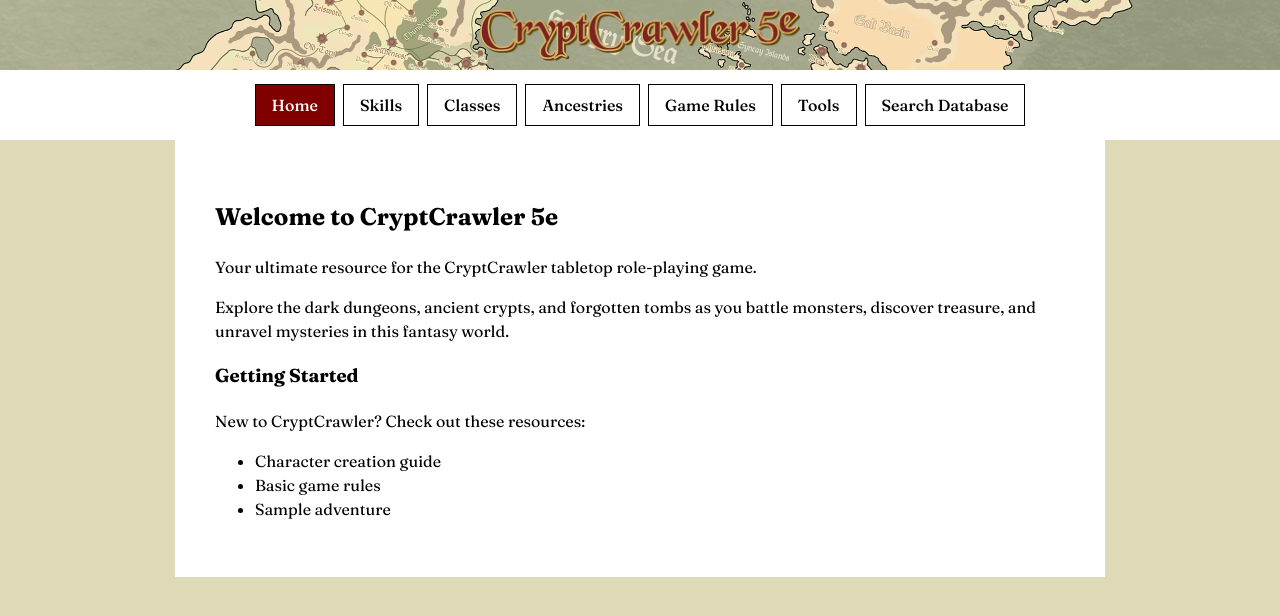
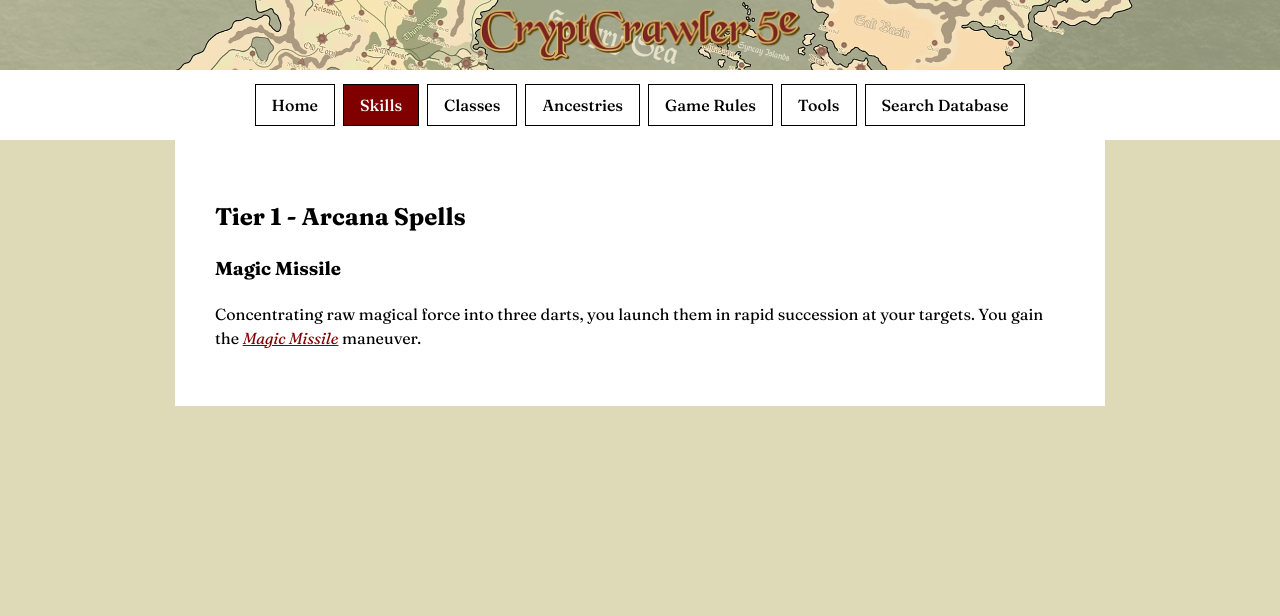
Before and after one commit to henri-hatch/cryptcrawler-website, a React (Vite) app: page /skills/crafting/arcana-spells in a window 1280 px wide. Before the commit this address led to /. Shown: the top 616 px of the page. Built offline with nearby package versions, Linux system fonts and the light colour scheme.

Commit message:
added magic missile

```diff
--- a/src/App.tsx
+++ b/src/App.tsx
@@ -65,7 +65,7 @@ import History from './subpages/skills/history.tsx'
 import Acrobatics from './subpages/skills/acrobatics.tsx'
 
 // Skills Subpages
-import CraftingSpells from './subpages/skill_subpages/crafting_spells.tsx'
+import ArcanaSpells from './subpages/skill_subpages/arcana_spells.tsx'
 
 // Masteries
 import LordGuyLol from './subpages/masteries/lord_guy_lol.tsx'
@@ -167,7 +167,7 @@ function App() {
                 <Route path="/skills/acrobatics" element={<Acrobatics />} />
 
                 {/* Skills Subpages */}
-                <Route path="/skills/crafting/crafting-spells" element={<CraftingSpells />} />
+                <Route path="/skills/crafting/arcana-spells" element={<ArcanaSpells />} />
 
                 {/* Masteries */}
                 <Route path="/skills/persuasion/lord-guy-lol" element={<LordGuyLol />} />
--- a/src/data/maneuver_data.tsx
+++ b/src/data/maneuver_data.tsx
@@ -281,6 +281,13 @@ const maneuverData: ManeuverData[] = [
     category: ["maneuver"]
   },
   {
+    id: "magic-missile",
+    name: "Magic Missile",
+    description: "Concentrating raw magical force into three darts, you launch them in rapid succession at your targets.",
+    maneuverImage: "/manuever-images/Magic Missile.png",
+    category: ["maneuver"]
+  },
+  {
     id: "metamagic",
     name: "Metamagic",
     description: "Use your weapon to deflect an incoming attack, reducing the damage you take.",
--- /dev/null
+++ b/src/subpages/skill_subpages/arcana_spells.tsx
@@ -0,0 +1,21 @@
+import maneuverData from '../../data/maneuver_data';
+import { ManeuverLink } from '../../components/maneuver_modal';
+
+const ArcanaSpells = () => {
+    const magicMissileManeuver = maneuverData.find(m => m.id === "magic-missile");
+
+    return (
+        <>
+            <h2>Tier 1 - Arcana Spells</h2>
+
+            <div>
+                <h3>Magic Missile</h3>
+                {magicMissileManeuver && (
+                    <p>Concentrating raw magical force into three darts, you launch them in rapid succession at your targets. You gain the <ManeuverLink maneuver={magicMissileManeuver} /> maneuver.</p>
+                )}
+            </div>
+        </>
+    )
+};
+
+export default ArcanaSpells;
--- a/src/subpages/skill_subpages/crafting_spells.tsx
+++ /dev/null
@@ -1,20 +0,0 @@
-import maneuverData from '../../data/maneuver_data';
-import { ManeuverLink } from '../../components/maneuver_modal';
-
-const CraftingSpells = () => {
-    const eurekaManeuver = maneuverData.find(m => m.id === "eureka!");
-
-    return (
-        <>
-            <h2>Crafting Spells</h2>
-
-            <div>
-                {eurekaManeuver && (
-                    <p>Your analytical mind allows you to draw connections to things normally unrelated. You gain the <ManeuverLink maneuver={eurekaManeuver} /> maneuver.</p>
-                )}
-            </div>
-        </>
-    )
-};
-
-export default CraftingSpells;
--- a/src/subpages/skills/crafting.tsx
+++ b/src/subpages/skills/crafting.tsx
@@ -7,7 +7,7 @@ const Crafting = () => {
         createManeuverSkillSlot("eureka!"),
         createManeuverSkillSlot("improvised-flash-bomb"),
         createManeuverSkillSlot("item-fusion"),
-        createLinkSkillSlot("Gain a Crafting Spell", "/skills/crafting/crafting-spells"),
+        createLinkSkillSlot("Tier I Arcana Spell", "/skills/crafting/arcana-spells"),
     ]
     const row2 = [
         createManeuverSkillSlot("gadget-specialist"),
```
Also changed, not shown: public/manuever-images/Magic Missile.png (added).
